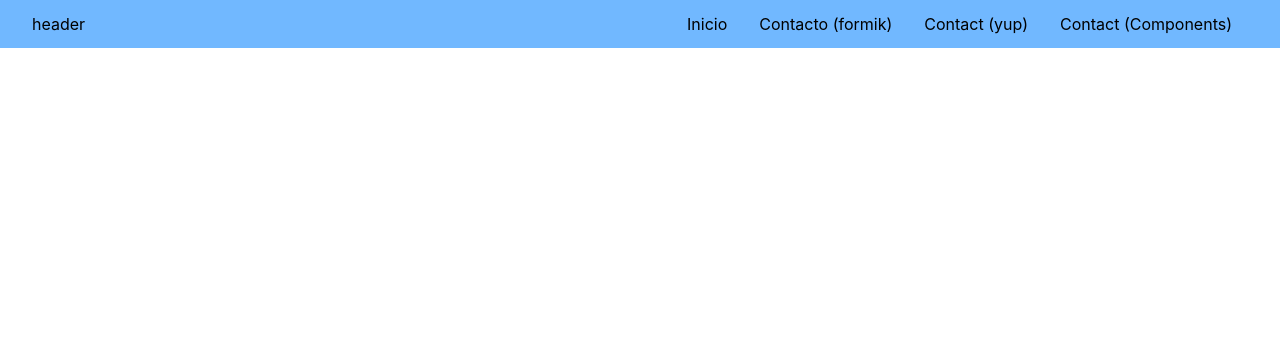
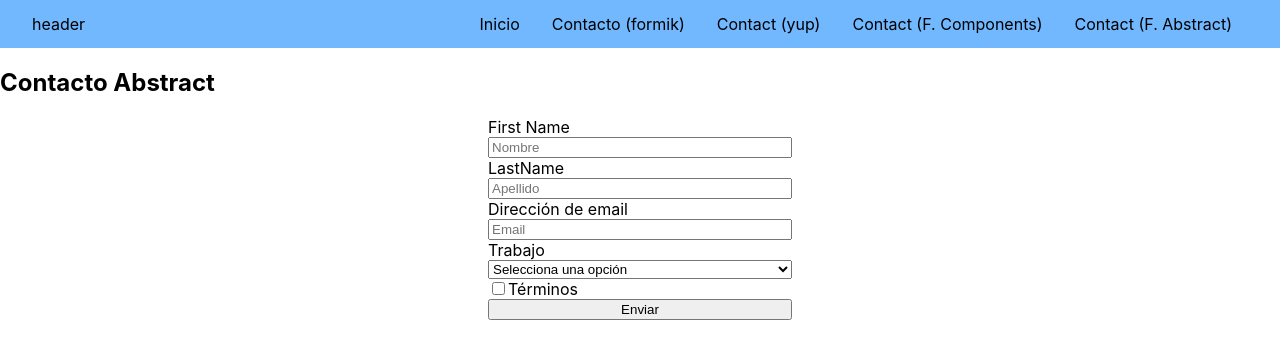
Before and after one commit to farraul/react-form-formik-yup, a React (Create React App) app: page /contacto-abstract in a window 1280 px wide. Shown: the top 358 px of the page. Built offline with nearby package versions, Linux system fonts and the light colour scheme.

Commit message:
the contact abstract its ready

```diff
--- a/src/App.tsx
+++ b/src/App.tsx
@@ -3,6 +3,7 @@ import Home from './Containers/Home/Home';
 import ContactFormik from './Containers/ContactFormik/ContactFormik';
 import ContactYup from './Containers/ContactYup/ContactYup';
 import ContactComponents from './Containers/ContactComponents/ContactComponents';
+import ContactAbstract from './Containers/ContactAbstract/ContactAbstract';
 
 
 import Header from './Components/Header/Header';
@@ -20,6 +21,7 @@ function App() {
           <Route path="/contacto-formik" element={<ContactFormik/>} />
           <Route path="/contacto-yup" element={<ContactYup/>} />
           <Route path="/contacto-components" element={<ContactComponents/>} />
+          <Route path="/contacto-abstract" element={<ContactAbstract/>} />
 
         </Routes>
       </BrowserRouter>
--- /dev/null
+++ b/src/Components/Forms/MyCheckbox.tsx
@@ -0,0 +1,28 @@
+import { useField } from "formik";
+
+interface Props {
+    label: string
+    name: string
+    [x: string]: any;
+}
+
+export const MyCheckbox = ({ label, ...props }: Props) => {
+
+    const [field, meta] = useField({ ...props, type: 'checkbox' });
+
+    return (
+        <>
+            <label>
+                <input type="checkbox" { ...field} {...props} />
+                {label}
+            </label>
+            {
+                meta.touched && meta.error && (
+                    <span className="error"> {meta.error}</span>
+                )
+            }
+        </>
+
+    )
+
+}
--- /dev/null
+++ b/src/Components/Forms/MySelect.tsx
@@ -0,0 +1,24 @@
+import { useField, ErrorMessage } from "formik";
+
+interface Props {
+    label: string
+    name: string
+    placeholdrt?: string;
+    [x: string]: any;
+}
+
+export const MySelect = ({ label, ...props }: Props) => {
+
+    const [field] = useField(props)
+
+    return (
+        <>
+            <label htmlFor={ props.id || props.name }>{ label }</label>
+            <select {...field} {...props} />
+            <ErrorMessage name={props.name} component="span" className="custom-span-error-class" />
+
+        </>
+
+    )
+
+}
--- /dev/null
+++ b/src/Components/Forms/MyTextInput.tsx
@@ -0,0 +1,24 @@
+import { ErrorMessage, useField } from "formik";
+
+interface Props {
+    label: string
+    name: string
+    type?: 'text' | 'email' | 'password';
+    placeholdrt?: string;
+    [x: string]: any;
+}
+
+export const MyTextInput = ({ label, ...props }: Props) => {
+
+    const [field] = useField(props)
+
+    return (
+        <>
+            <label htmlFor={props.id || props.name}>{label}</label>
+            <input className="tex-input" {...field} {...props} type="text"></input>
+            <ErrorMessage name={props.name} component="span" className="custom-span-error-class" />
+        </>
+
+    )
+
+}
--- /dev/null
+++ b/src/Components/Forms/index.ts
@@ -0,0 +1,3 @@
+export { MyCheckbox } from "./MyCheckbox";
+export { MySelect } from "./MySelect";
+export { MyTextInput } from "./MyTextInput";
--- a/src/Components/Header/Header.tsx
+++ b/src/Components/Header/Header.tsx
@@ -16,7 +16,8 @@ const Header = () => {
                 <div className="header-menu-links" onClick={() => go_to_the_link("/")}>Inicio</div>
                 <div className="header-menu-links" onClick={() => go_to_the_link("/contacto-formik")}>Contacto (formik)</div>
                 <div className="header-menu-links" onClick={() => go_to_the_link("/contacto-yup")}>Contact (yup)</div>
-                <div className="header-menu-links" onClick={() => go_to_the_link("/contacto-components")}>Contact (Components)</div>
+                <div className="header-menu-links" onClick={() => go_to_the_link("/contacto-components")}>Contact (F. Components)</div>
+                <div className="header-menu-links" onClick={() => go_to_the_link("/contacto-abstract")}>Contact (F. Abstract)</div>
 
             </div>
         </div>
--- /dev/null
+++ b/src/Containers/ContactAbstract/ContactAbstract.scss
@@ -0,0 +1,10 @@
+.home-container {
+    padding: 3em;
+}
+.contact-container-form-fields {
+    margin: auto;
+    display: flex;
+    flex-direction: column;
+    width: 100%;
+    max-width: 19em;
+}
--- /dev/null
+++ b/src/Containers/ContactAbstract/ContactAbstract.tsx
@@ -0,0 +1,88 @@
+import { Formik, Form } from "formik";
+import * as Yup from 'yup'
+
+import  { MyCheckbox, MyTextInput, MySelect } from "../../Components/Forms/index";
+
+const ContactComponents = () => {
+
+    return (
+        <div className="contact-container">
+            <div className="contact-container-form">
+
+                <h2>Contacto Abstract</h2>
+
+                <Formik
+                    initialValues={{
+                        firstName: '',
+                        lastName: '',
+                        email: '',
+                        terms: false,
+                        jobType: '',
+                    }}
+
+                    onSubmit={(values) => {
+                        console.log(values)
+                    }}
+
+                    validationSchema={Yup.object({
+                        firstName: Yup.string()
+                            .max(15, 'Debe tener 15 letras o menos')
+                            .required('Requerido'),
+                        lastName: Yup.string()
+                            .max(15, 'Debe tener 15 letras o menos')
+                            .required('Requerido'),
+
+                        email: Yup.string()
+                            .email('No tiene un formato válido')
+                            .required('Requerido'),
+                        terms: Yup.boolean()
+                            .oneOf([true], 'Debe de aceptar las condiciones'),
+                        jobType: Yup.string()
+                            .notOneOf(['3'], 'Esta opción no es permitida')
+                            .required('Requerido')
+                    })
+
+                    }>
+
+                    {(formik) => (
+                        <Form className="contact-container-form-fields">
+                            <MyTextInput
+                                label="First Name"
+                                name="firstName"
+                                placeholder="Nombre"
+                            />
+
+                            <MyTextInput
+                                label="LastName"
+                                name="lastName"
+                                placeholder="Apellido"
+                            />
+
+                            <MyTextInput
+                                label="Dirección de email"
+                                name="email"
+                                placeholder="Email"
+                                type="email"
+                            />
+
+                            <MySelect label={"Trabajo"} name={"jobType"}>
+                                <option value="">Selecciona una opción</option>
+                                <option value="2">2</option>
+                                <option value="3">3</option>
+                            </MySelect>
+
+                            <MyCheckbox label="Términos" name="terms" />
+
+                            <button type="submit">Enviar</button>
+                        </Form>
+                    )
+                    }
+
+                </Formik>
+
+            </div>
+        </div >
+    )
+};
+
+export default ContactComponents;
--- a/src/Containers/ContactComponents/ContactComponents.tsx
+++ b/src/Containers/ContactComponents/ContactComponents.tsx
@@ -15,6 +15,8 @@ const ContactComponents = () => {
                         firstName: '',
                         lastName: '',
                         email: '',
+                        terms: false,
+                        jobType: '',
                     }}
 
                     onSubmit={(values) => {
@@ -31,8 +33,14 @@ const ContactComponents = () => {
 
                         email: Yup.string()
                             .email('No tiene un formato válido')
-                            .required('Requerido')
+                            .required('Requerido'),
+                        terms: Yup.boolean()
+                                .oneOf([true], 'Debe de aceptar las condiciones'),
+                        jobType: Yup.string()
+                                    .notOneOf([ '3' ], 'Esta opción no es permitida')
+                                    .required('Requerido')
                     })
+
                     }>
 
 
@@ -40,7 +48,7 @@ const ContactComponents = () => {
                     {(formik) => (
                         <Form  className="contact-container-form-fields">
                             <label htmlFor="firstName">Nombre</label>
-                            <Field name="firstName" type="text" />
+                            <Field name="firstName" type="text"/>
                             <ErrorMessage name="firstName" component="span" />
 
                             <label htmlFor="lastName">Apellido</label>
@@ -50,6 +58,20 @@ const ContactComponents = () => {
                             <label htmlFor="email">Email</label>
                             <Field name="email" type="text" />
                             <ErrorMessage name="email" component="span" />
+
+                            <label htmlFor="jobType">Seleccione</label>
+
+                            <Field name="jobType" as="select">
+                                <option value="">Selecciona una opción</option>
+                                <option value="2">2</option>
+                                <option value="3">3</option>
+                            </Field>
+
+                            <ErrorMessage name="jobType" component="span" />
+
+                            <label>Términos
+                            <Field name="terms" type="checkbox" /></label>
+                            <ErrorMessage name="terms" component="span" />
 
                             <button type="submit">Enviar</button>
                         </Form>
--- a/src/Scss/main.scss
+++ b/src/Scss/main.scss
@@ -1,3 +1,6 @@
 .header-container{
     background-color: red;
     }
+    span{
+        color:red;
+    }
```
